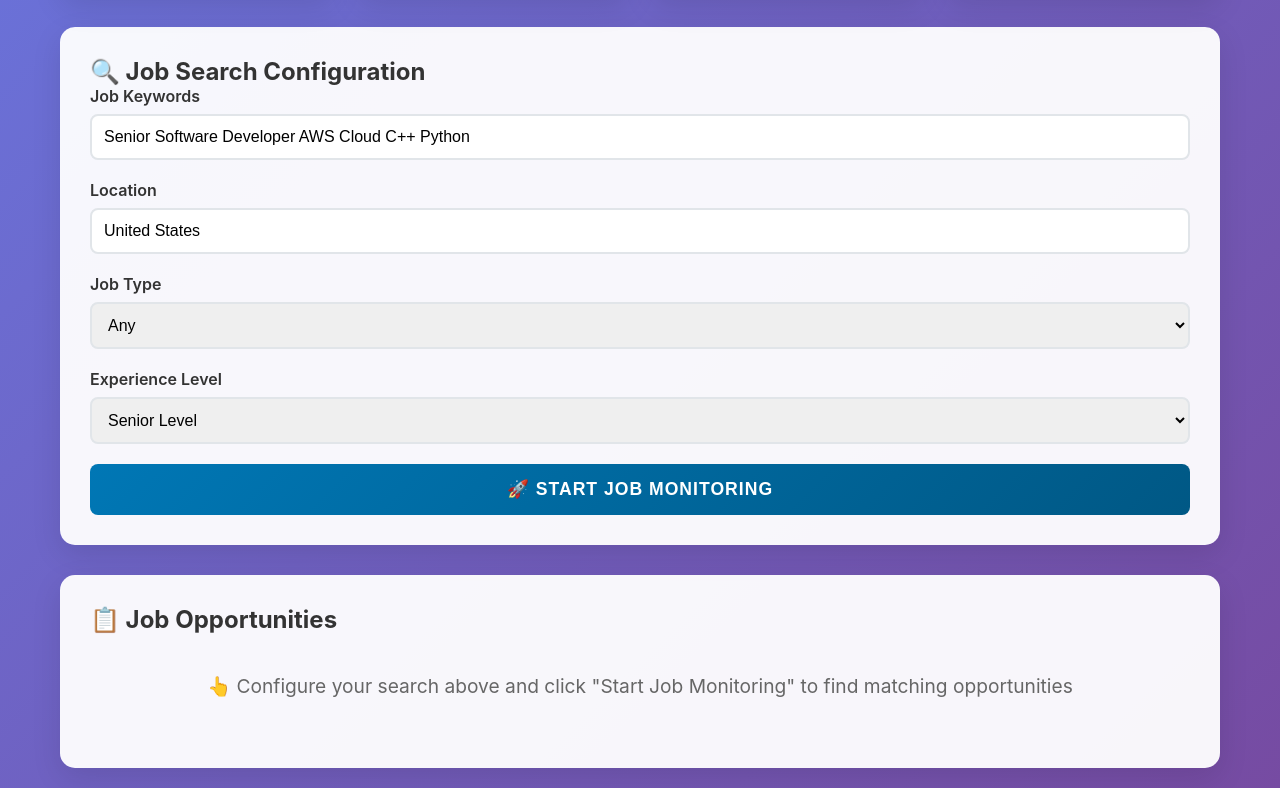
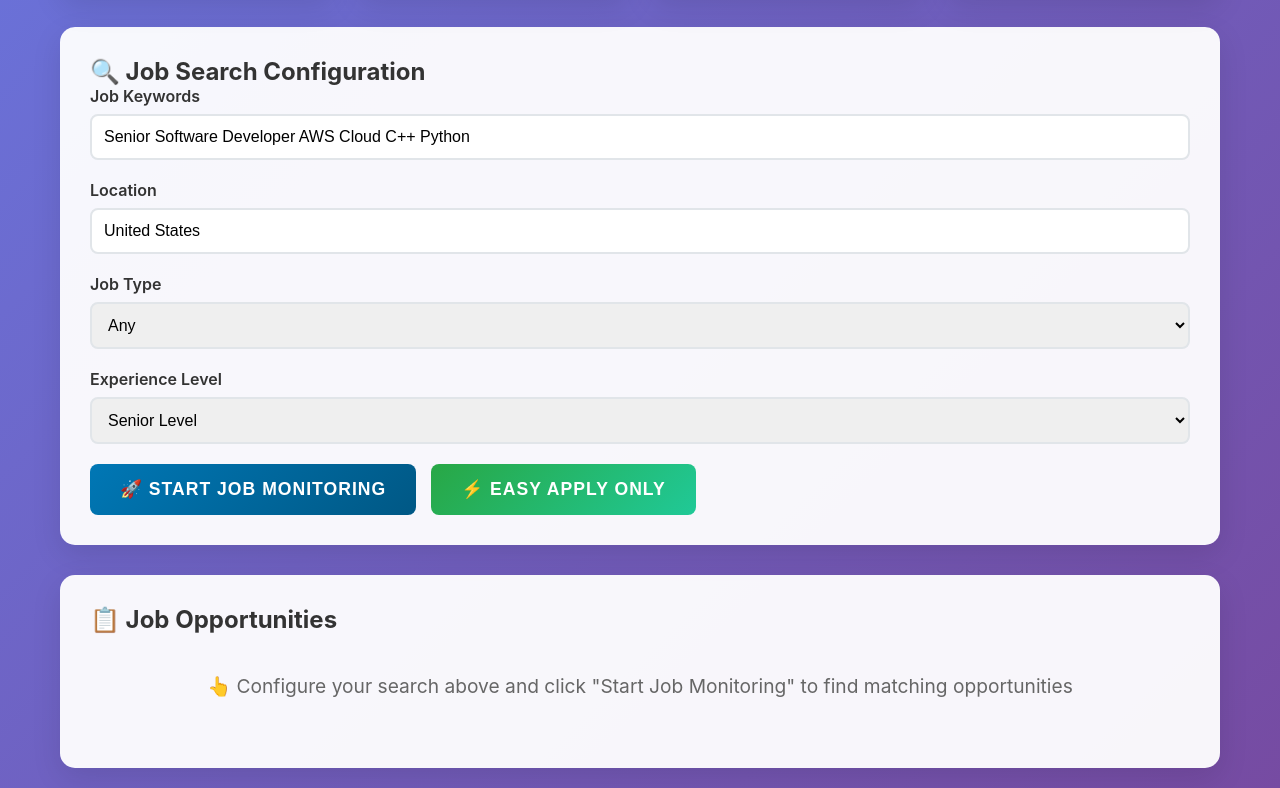
Before and after one commit to yaniv2286/linkedin-job-assistant, a website: page docs/index.html in a window 1280 px wide. Shown: the part 734-1522 px from the top of the page. Drawn offline with Linux system fonts and the light colour scheme.

Commit message:
Add Easy Apply filter - New '⚡ Easy Apply Only' button and automatic Easy Apply filtering for quick applications

```diff
--- a/docs/index.html
+++ b/docs/index.html
@@ -397,9 +397,14 @@
                     </select>
                 </div>
 
-                <button type="submit" class="btn" id="searchBtn">
-                    🚀 Start Job Monitoring
-                </button>
+                <div style="display: flex; gap: 15px; flex-wrap: wrap;">
+                    <button type="submit" class="btn" id="searchBtn">
+                        🚀 Start Job Monitoring
+                    </button>
+                    <button type="button" class="btn btn-easy-apply" onclick="startEasyApplySearch()" style="background: linear-gradient(135deg, #28a745, #20c997);">
+                        ⚡ Easy Apply Only
+                    </button>
+                </div>
             </form>
         </div>
 
@@ -457,6 +462,70 @@
                 url: 'https://www.linkedin.com/jobs/search/?keywords=Software%20Architect%20Cloud%20Platforms%20AWS&location=United%20States&f_TPR=r86400&f_E=2'
             }
         ];
+
+        function startEasyApplySearch() {
+            // Get user's search criteria from the form
+            const keywords = document.getElementById('keywords').value;
+            const location = document.getElementById('location').value;
+            const jobType = document.getElementById('jobType').value;
+            const experience = document.getElementById('experience').value;
+
+            // Build LinkedIn search URL with Easy Apply filter
+            let searchUrl = 'https://www.linkedin.com/jobs/search/?';
+            const params = [];
+
+            // Add keywords
+            if (keywords) {
+                params.push(`keywords=${encodeURIComponent(keywords)}`);
+            }
+
+            // Add location
+            if (location) {
+                params.push(`location=${encodeURIComponent(location)}`);
+            }
+
+            // Add Easy Apply filter (key filter!)
+            params.push('f_AL=true');
+
+            // Add job type filter
+            if (jobType) {
+                const jobTypeMap = {
+                    'full-time': 'F',
+                    'part-time': 'P',
+                    'contract': 'C',
+                    'internship': 'I'
+                };
+                params.push(`f_JT=${jobTypeMap[jobType] || ''}`);
+            }
+
+            // Add experience level filter
+            if (experience) {
+                const expMap = {
+                    'entry': '1',
+                    'mid': '2',
+                    'senior': '3'
+                };
+                params.push(`f_E=${expMap[experience] || '3'}`);
+            }
+
+            // Add time filter (last 24 hours for fresh jobs)
+            params.push('f_TPR=r86400');
+
+            searchUrl += params.join('&');
+
+            showSuccess(`⚡ Opening LinkedIn Easy Apply jobs only!`);
+            showInfo(`🔍 Quick applications: ${keywords} | ${location} | ${jobType || 'Any'} | ${experience} | ✅ Easy Apply Only`);
+
+            setTimeout(() => {
+                try {
+                    window.open(searchUrl, '_blank', 'width=1200,height=800');
+                    showInfo(`🚀 LinkedIn opened - Apply to 10+ jobs in under 30 minutes!`);
+                } catch (error) {
+                    showError(`❌ Could not open LinkedIn. Please visit: ${searchUrl}`);
+                    console.error('Error opening LinkedIn:', error);
+                }
+            }, 1000);
+        }
 
         let isMonitoring = false;
         let monitoringInterval = null;
@@ -559,7 +628,7 @@
             const jobType = document.getElementById('jobType').value;
             const experience = document.getElementById('experience').value;
 
-            // Build LinkedIn search URL with user's criteria
+            // Build LinkedIn search URL with user's criteria + Easy Apply filter
             let searchUrl = 'https://www.linkedin.com/jobs/search/?';
             const params = [];
 
@@ -572,6 +641,9 @@
             if (location) {
                 params.push(`location=${encodeURIComponent(location)}`);
             }
+
+            // Add Easy Apply filter (this is the key addition!)
+            params.push('f_AL=true'); // Easy Apply filter
 
             // Add job type filter
             if (jobType) {
@@ -599,13 +671,13 @@
 
             searchUrl += params.join('&');
 
-            showSuccess(`🎯 Opening LinkedIn search for ${company} - ${title}`);
-            showInfo(`🔍 Using your criteria: ${keywords} | ${location} | ${jobType || 'Any'} | ${experience}`);
+            showSuccess(`🎯 Opening LinkedIn Easy Apply search for ${company} - ${title}`);
+            showInfo(`🔍 Using your criteria: ${keywords} | ${location} | ${jobType || 'Any'} | ${experience} | ✅ Easy Apply Only`);
 
             setTimeout(() => {
                 try {
                     window.open(searchUrl, '_blank', 'width=1200,height=800');
-                    showInfo(`🔗 LinkedIn opened with your search criteria applied`);
+                    showInfo(`🔗 LinkedIn opened with Easy Apply filter - Quick applications only!`);
                 } catch (error) {
                     showError(`❌ Could not open LinkedIn. Please visit: ${searchUrl}`);
                     console.error('Error opening LinkedIn:', error);
```
